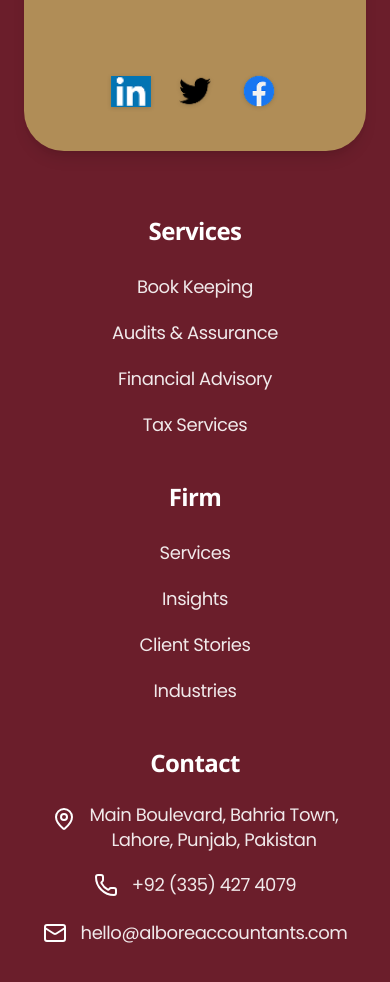
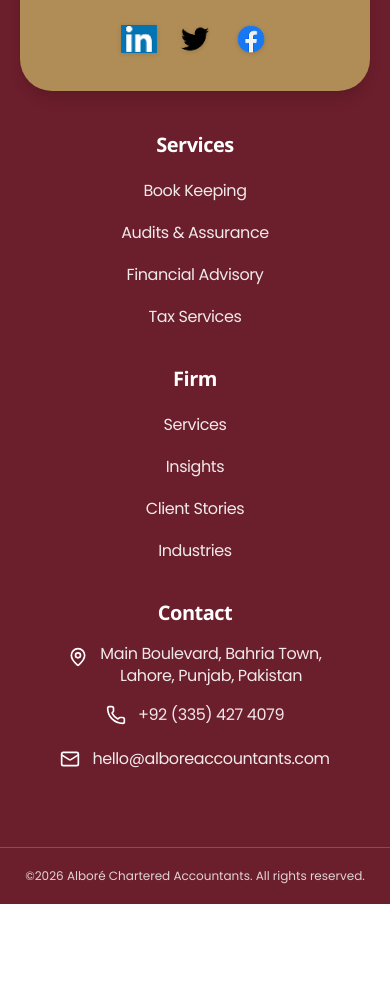
Before and after one commit to devlogixtechnology/Albore-Accountants-FE, a Next.js app: page / in a window 390 px wide. Shown: the part 1000-1982 px from the top of the page. After the commit the page ends 1904 px from the top, so only its background shows below. Built offline with nearby package versions, Linux system fonts and the light colour scheme.

Commit message:
fix: make Footer responsive

```diff
--- a/components/layout/Footer.tsx
+++ b/components/layout/Footer.tsx
@@ -1,36 +1,42 @@
-import Link from 'next/link';
-import Image from 'next/image';
-import { MapPin, Phone, Mail } from 'lucide-react';
-import { siteConfig } from '@/config/site';
+import Link from "next/link";
+import Image from "next/image";
+import { MapPin, Phone, Mail } from "lucide-react";
+import { siteConfig } from "@/config/site";
 
 /**
  * Public marketing footer.
- * Uses relative routes via siteConfig to eliminate 308 redirect hops and direct mailto anchors to bypass Cloudflare scrape protection.
+ * Fully responsive across all devices:
+ * - Mobile: Fluid stacked layout, touch-friendly tap targets, balanced typography.
+ * - Tablet: Compact horizontal badge and 3-column navigation.
+ * - Desktop: Full-bleed flush layout aligned with page gutters.
+ * Uses semantic tokens from globals.css.
  */
 export default function PublicFooter() {
   const currentYear = new Date().getFullYear();
 
   return (
     <footer className="w-full bg-brand-primary text-text-inverse font-body">
-      {/* Upper Main Footer Grid */}
-      <div className="w-full px-6 sm:px-10 lg:px-14 xl:px-16">
-        <div className="flex flex-col lg:flex-row items-stretch lg:items-start justify-start pb-10 lg:pb-12">
-
+      {/* Upper Main Footer Container */}
+      <div className="w-full px-5 sm:px-8 md:px-10 lg:px-14 xl:px-16">
+        <div className="flex flex-col lg:flex-row items-center lg:items-start justify-start pb-10 lg:pb-12">
           {/* Left Badge Card (Enlarged Logo & Accreditation Text, flush at top) */}
-          <div className="w-full sm:max-w-[509px] lg:w-[480px] xl:w-[509px] shrink-0 bg-accent rounded-t-none rounded-b-[40px] px-8 sm:px-12 pt-12 sm:pt-14 pb-10 sm:pb-11 flex flex-col items-center justify-between text-center shadow-lg self-start h-auto min-h-[440px] lg:h-[460px] xl:h-[480px]">
+          <div className="w-full sm:max-w-[480px] lg:w-[440px] xl:w-[509px] shrink-0 bg-accent rounded-t-none rounded-b-[32px] sm:rounded-b-[40px] px-6 sm:px-10 md:px-12 pt-10 sm:pt-12 md:pt-14 pb-8 sm:pb-10 md:pb-11 flex flex-col items-center justify-between text-center shadow-lg self-center lg:self-start h-auto min-h-[380px] sm:min-h-[420px] lg:h-[460px] xl:h-[480px]">
             <div>
-              <Link href="/" className="inline-block transition-opacity hover:opacity-90">
+              <Link
+                href="/"
+                className="inline-block transition-opacity hover:opacity-90 focus-visible:outline focus-visible:outline-2 focus-visible:outline-offset-4 focus-visible:outline-brand-primary"
+              >
                 <Image
                   src="/images/branding/albore_logo_white_transparent.png"
                   alt={siteConfig.name}
                   width={280}
                   height={85}
                   priority
-                  className="h-18 sm:h-20 lg:h-22 w-auto object-contain mx-auto"
+                  className="h-14 sm:h-16 md:h-20 lg:h-22 w-auto object-contain mx-auto"
                 />
               </Link>
 
-              <p className="mt-7 sm:mt-8 text-lg sm:text-xl lg:text-[22px] font-bold text-text-heading leading-snug tracking-tight font-body">
+              <p className="mt-5 sm:mt-7 md:mt-8 text-base sm:text-lg md:text-xl lg:text-[22px] font-bold text-text-heading leading-snug tracking-tight font-body">
                 Internationally Accredited Practice
                 <br />
                 ISO 27001 Certified for Data Security
@@ -38,43 +44,44 @@ export default function PublicFooter() {
             </div>
 
             {/* Social Icons */}
-            <div className="mt-8 flex items-center justify-center gap-6">
-              {siteConfig.socials.map(({ name, href, icon, width, height }) => (
+            <div className="mt-6 sm:mt-8 flex items-center justify-center gap-4 sm:gap-6">
+              {siteConfig.socials.map(
+                ({ name, href, icon, width, height }) => (
                   <a
                     key={name}
                     href={href}
                     target="_blank"
                     rel="noopener noreferrer"
                     aria-label={name}
-                  className="flex h-10 w-10 sm:h-11 sm:w-11 items-center justify-center rounded-lg transition-transform duration-200 hover:scale-110 active:scale-95"
+                    className="flex h-10 w-10 sm:h-11 sm:w-11 items-center justify-center rounded-lg transition-transform duration-200 hover:scale-110 active:scale-95 focus-visible:outline focus-visible:outline-2 focus-visible:outline-offset-2 focus-visible:outline-text-heading"
                   >
                     <Image
                       src={icon}
                       alt={name}
                       width={width || 32}
                       height={height || 32}
-                    className="h-8 w-auto object-contain drop-shadow-sm"
+                      className="h-7 sm:h-8 w-auto object-contain drop-shadow-sm"
                     />
                   </a>
-              ))}
+                )
+              )}
             </div>
           </div>
 
-          {/* Right Navigation & Info Section: Added top spacing, slightly larger text, thinner & tighter styling */}
-          <div className="w-full flex-1 flex justify-center items-start pt-16 sm:pt-20 lg:pt-24 xl:pt-28 pb-10 lg:pb-14 px-4 lg:px-6">
-            <div className="w-full max-w-2xl lg:max-w-3xl xl:max-w-4xl grid grid-cols-1 sm:grid-cols-3 gap-10 sm:gap-8 lg:gap-12 xl:gap-16 text-center sm:text-left">
-
+          {/* Right Navigation & Info Section */}
+          <div className="w-full flex-1 flex justify-center items-start pt-10 sm:pt-14 md:pt-18 lg:pt-24 xl:pt-28 pb-8 sm:pb-10 lg:pb-14 px-2 sm:px-4 lg:px-6">
+            <div className="w-full max-w-2xl lg:max-w-3xl xl:max-w-4xl grid grid-cols-1 sm:grid-cols-3 gap-8 sm:gap-6 md:gap-8 lg:gap-12 xl:gap-16 text-center sm:text-left">
               {/* Column: Services */}
               <div>
-                <h3 className="text-2xl sm:text-[28px] lg:text-[30px] font-bold tracking-tight text-white font-heading mb-6 sm:mb-7">
+                <h3 className="text-xl sm:text-2xl md:text-[26px] lg:text-[28px] xl:text-[30px] font-bold tracking-tight text-text-inverse font-heading mb-4 sm:mb-6">
                   Services
                 </h3>
-                <ul className="space-y-3.5 sm:space-y-4">
+                <ul className="space-y-2.5 sm:space-y-3 md:space-y-3.5">
                   {siteConfig.footer.services.map(({ label, href }) => (
                     <li key={label}>
                       <Link
                         href={href}
-                        className="inline-block py-0.5 text-lg sm:text-[19px] font-body font-light tracking-tight text-white/90 transition-colors duration-150 hover:text-accent"
+                        className="inline-block py-1 text-base sm:text-[17px] lg:text-[18px] xl:text-[19px] font-body font-light tracking-tight text-text-inverse/90 transition-colors duration-150 hover:text-text-accent focus-visible:outline focus-visible:outline-2 focus-visible:outline-text-accent"
                       >
                         {label}
                       </Link>
@@ -85,15 +92,15 @@ export default function PublicFooter() {
 
               {/* Column: Firm */}
               <div>
-                <h3 className="text-2xl sm:text-[28px] lg:text-[30px] font-bold tracking-tight text-white font-heading mb-6 sm:mb-7">
+                <h3 className="text-xl sm:text-2xl md:text-[26px] lg:text-[28px] xl:text-[30px] font-bold tracking-tight text-text-inverse font-heading mb-4 sm:mb-6">
                   Firm
                 </h3>
-                <ul className="space-y-3.5 sm:space-y-4">
+                <ul className="space-y-2.5 sm:space-y-3 md:space-y-3.5">
                   {siteConfig.footer.firm.map(({ label, href }) => (
                     <li key={label}>
                       <Link
                         href={href}
-                        className="inline-block py-0.5 text-lg sm:text-[19px] font-body font-light tracking-tight text-white/90 transition-colors duration-150 hover:text-accent"
+                        className="inline-block py-1 text-base sm:text-[17px] lg:text-[18px] xl:text-[19px] font-body font-light tracking-tight text-text-inverse/90 transition-colors duration-150 hover:text-text-accent focus-visible:outline focus-visible:outline-2 focus-visible:outline-text-accent"
                       >
                         {label}
                       </Link>
@@ -104,50 +111,51 @@ export default function PublicFooter() {
 
               {/* Column: Contact Details */}
               <div>
-                <h3 className="text-2xl sm:text-[28px] lg:text-[30px] font-bold tracking-tight text-white font-heading mb-6 sm:mb-7">
+                <h3 className="text-xl sm:text-2xl md:text-[26px] lg:text-[28px] xl:text-[30px] font-bold tracking-tight text-text-inverse font-heading mb-4 sm:mb-6">
                   Contact
                 </h3>
-                <ul className="space-y-4 sm:space-y-4.5 text-lg sm:text-[19px] font-body font-light tracking-tight text-white/90">
-                  <li className="flex items-start justify-center sm:justify-start gap-3.5">
-                    <MapPin className="h-6 w-6 shrink-0 text-white mt-1" />
+                <ul className="space-y-3 sm:space-y-3.5 md:space-y-4 text-base sm:text-[17px] lg:text-[18px] xl:text-[19px] font-body font-light tracking-tight text-text-inverse/90">
+                  <li className="flex items-start justify-center sm:justify-start gap-3">
+                    <MapPin className="h-5 w-5 sm:h-6 sm:w-6 shrink-0 text-text-inverse mt-1" />
                     <span className="leading-snug">
                       {siteConfig.contact.addressLines.map((line, idx) => (
                         <span key={idx}>
                           {line}
-                          {idx < siteConfig.contact.addressLines.length - 1 && <br />}
+                          {idx <
+                            siteConfig.contact.addressLines.length - 1 && (
+                            <br />
+                          )}
                         </span>
                       ))}
                     </span>
                   </li>
-                  <li className="flex items-center justify-center sm:justify-start gap-3.5">
-                    <Phone className="h-6 w-6 shrink-0 text-white" />
+                  <li className="flex items-center justify-center sm:justify-start gap-3">
+                    <Phone className="h-5 w-5 sm:h-6 sm:w-6 shrink-0 text-text-inverse" />
                     <a
                       href={siteConfig.contact.phoneHref}
-                      className="transition-colors hover:text-accent whitespace-nowrap py-0.5"
+                      className="transition-colors hover:text-text-accent whitespace-nowrap py-1 focus-visible:outline focus-visible:outline-2 focus-visible:outline-text-accent"
                     >
                       {siteConfig.contact.phone}
                     </a>
                   </li>
-                  <li className="flex items-center justify-center sm:justify-start gap-3.5">
-                    <Mail className="h-6 w-6 shrink-0 text-white" />
+                  <li className="flex items-center justify-center sm:justify-start gap-3">
+                    <Mail className="h-5 w-5 sm:h-6 sm:w-6 shrink-0 text-text-inverse" />
                     <a
                       href={siteConfig.contact.emailHref}
-                      className="transition-colors hover:text-accent whitespace-nowrap py-0.5"
+                      className="transition-colors hover:text-text-accent whitespace-nowrap py-1 focus-visible:outline focus-visible:outline-2 focus-visible:outline-text-accent"
                     >
                       {siteConfig.contact.email}
                     </a>
                   </li>
                 </ul>
               </div>
-
+            </div>
+          </div>
         </div>
       </div>
 
-        </div>
-      </div>
-
-      {/* Full-width Copyright Divider Line (Figma Line 139 & Exact Copy) */}
-      <div className="w-full border-t border-white/20 py-6 sm:py-7 text-center text-xs sm:text-sm text-white/80 font-body px-6">
+      {/* Full-width Copyright Divider Line */}
+      <div className="w-full border-t border-text-inverse/20 py-5 sm:py-6 md:py-7 text-center text-xs sm:text-sm text-text-inverse/80 font-body px-5 sm:px-6">
         ©{currentYear} Alboré Chartered Accountants. All rights reserved.
       </div>
     </footer>
```
Lines whose indentation alone changed are shown as unchanged.
